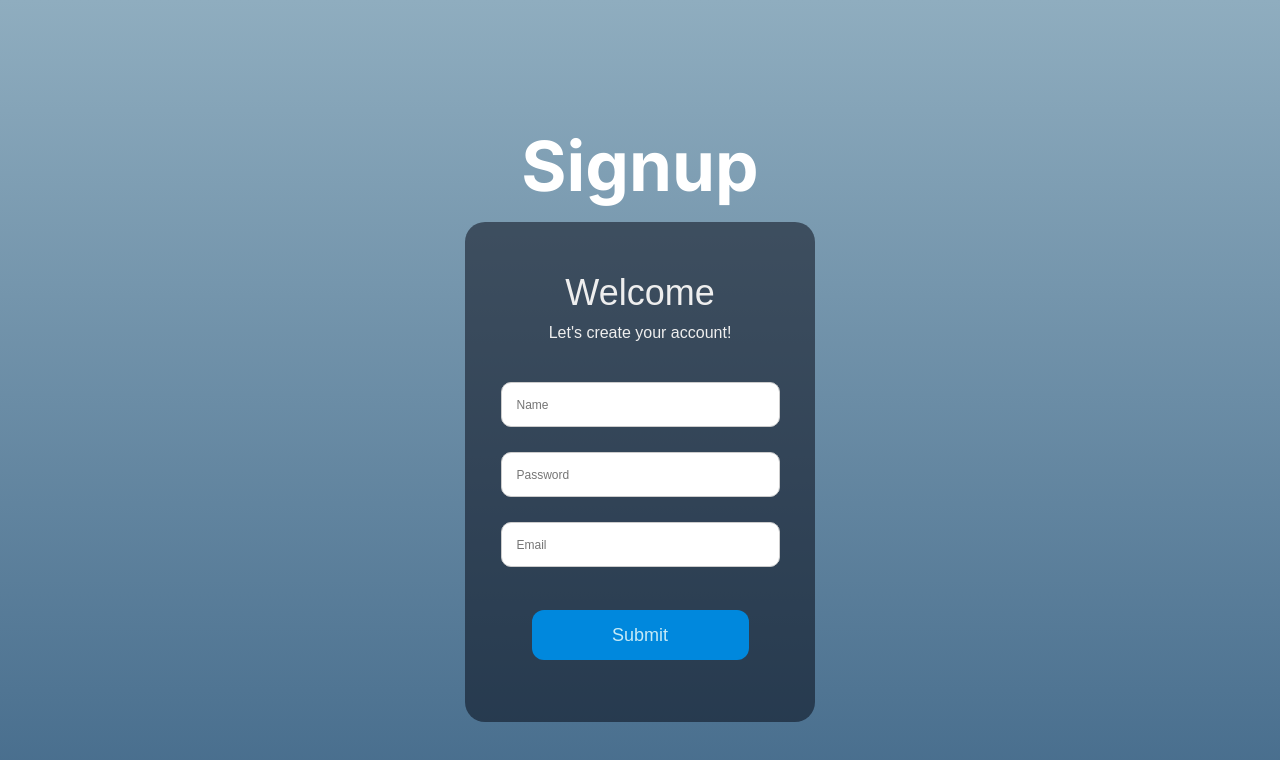
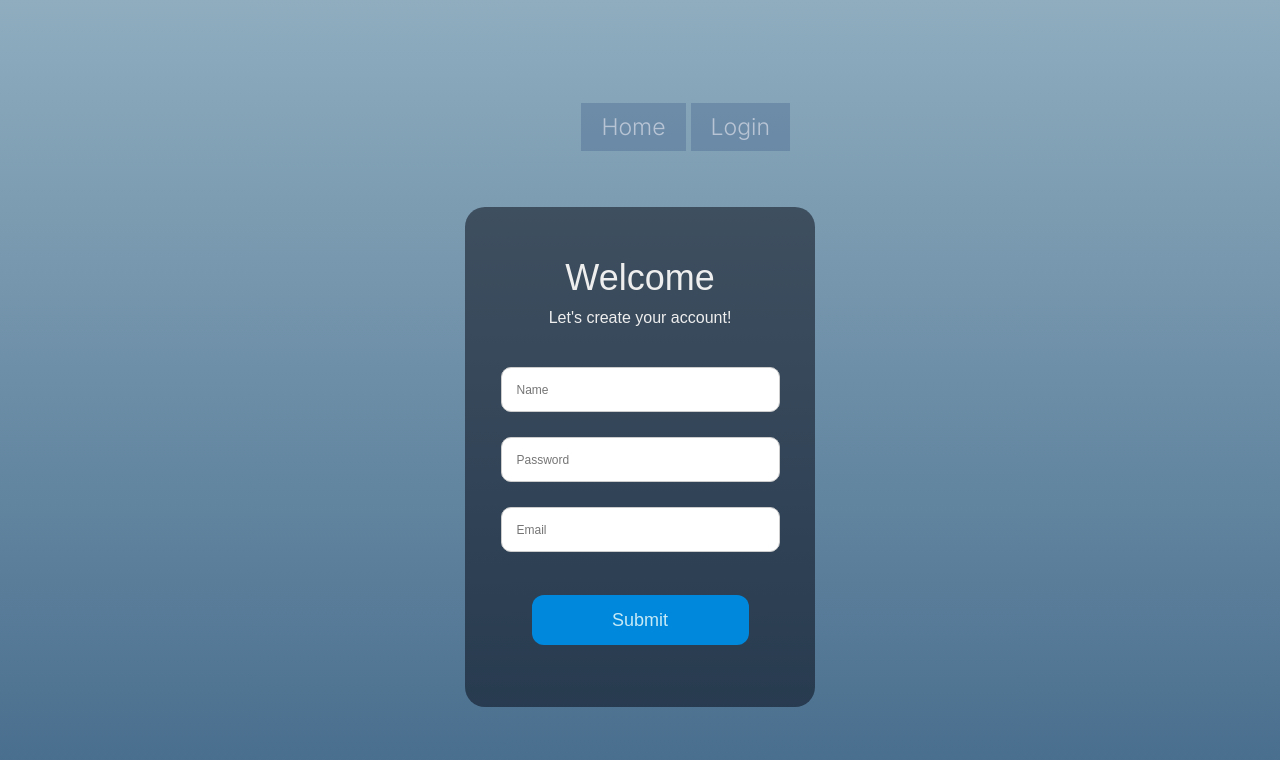
Before and after one commit to laurensmithdev/moodapp, a Next.js app: page /signup in a window 1280 px wide. Shown: the top 760 px of the page. Built offline with nearby package versions, Linux system fonts and the light colour scheme.

Commit message:
signup functionality

```diff
--- a/src/app/signup/SignupForm.tsx
+++ b/src/app/signup/SignupForm.tsx
@@ -1,45 +1,72 @@
 // src/app/signup/SignupForm.tsx
-import React from "react";
-import './signup.css'
+"use client";
+
+import React, { useState } from "react";
+import "./signup.css";
 
 const SignupForm: React.FC = () => {
-    return (
-        <div className='form'>
-            <div className='title'>Welcome</div>
-            <div className='subtitle'>Let's create your account!</div>
-            <div className='input-container ic1'>
-                <input id='name' className='name-input' type='text' placeholder='Name' required/>
-                {/* <div className='cut'></div> */}
-                {/* <label htmlFor='name' className='placeholder'>Name</label> */}
-            </div>
-            <div className='input-container ic2'>
-                <input id='password' className='password-input' type='text' placeholder='Password' required/>
-                {/* <div className='cut'></div> */}
-                {/* <label htmlFor='password' className='placeholder'>Password</label> */}
-            </div>
-            <div className='input-container ic3'>
-                <input id='email' className='email-input' type='email' placeholder='Email' required/>
-                {/* <div className='cut cut-short'></div> */}
-                {/* <label htmlFor='email' className='placeholder'>Email</label> */}
-            </div>
-            <button type='text' class='submit'>Submit</button>
-        </div>
-        // <form>
-        //     <label>
-        //         Name:
-        //         <input type='name' name='name' required />
-        //     </label>
-        //     <label>
-        //         Email:
-        //         <input type='email' name='email' required />
-        //     </label>
-        //     <label>
-        //         Password:
-        //         <input type='password' name='password' required />
-        //     </label>
-        //     <button type='submit'>Signup</button>
-        // </form>
-    );
+  const [name, setName] = useState("");
+  const [password, setPassword] = useState("");
+  const [email, setEmail] = useState("");
+
+  const handleSubmit = (event: React.FormEvent<HTMLFormElement>) => {
+    event.preventDefault();
+
+    console.log("Form submitted with:", {
+      name,
+      email,
+      password,
+    });
+
+    console.log("Signup successful");
+
+    setName('');
+    setPassword('');
+    setEmail('');
+  };
+
+  return (
+    <form className="form" onSubmit={handleSubmit}>
+      <div className="title">Welcome</div>
+      <div className="subtitle">Let's create your account!</div>
+      <div className="input-container ic1">
+        <input
+          id="name"
+          className="name-input"
+          type="text"
+          placeholder="Name"
+          value={name}
+          onChange={(e) => setName(e.target.value)}
+          required
+        />
+      </div>
+      <div className="input-container ic2">
+        <input
+          id="password"
+          className="password-input"
+          type="password"
+          placeholder="Password"
+          value={password}
+          onChange={(e) => setPassword(e.target.value)}
+          required
+        />
+      </div>
+      <div className="input-container ic3">
+        <input
+          id="email"
+          className="email-input"
+          type="email"
+          placeholder="Email"
+          value={email}
+          onChange={(e) => setEmail(e.target.value)}
+          required
+        />
+      </div>
+      <button type="submit" className="submit">
+        Submit
+      </button>
+    </form>
+  );
 };
 
 export default SignupForm;
--- a/src/app/signup/page.tsx
+++ b/src/app/signup/page.tsx
@@ -5,8 +5,21 @@ import SignupForm from './SignupForm';
 const SignupPage: React.FC = () => {
   return (
     <div>
-      <h1>Signup</h1>
-      <SignupForm />
+      <div className='topnav'>
+        <nav>
+          <ul>
+            <li>
+              <a className='topnav-btn' href='/'>Home</a>
+              <a className='topnav-btn' href='/login'>Login</a>
+            </li>
+          </ul>
+        </nav>
+      </div>
+
+      <div>
+        <h1></h1>
+        <SignupForm />
+      </div>
     </div>
   );
 };
--- a/src/app/signup/signup.css
+++ b/src/app/signup/signup.css
@@ -1,3 +1,6 @@
+/* import '../globals.css' */
+
+/* signup form */
 body {
     align-items: center;
     background-color: #000;
```
